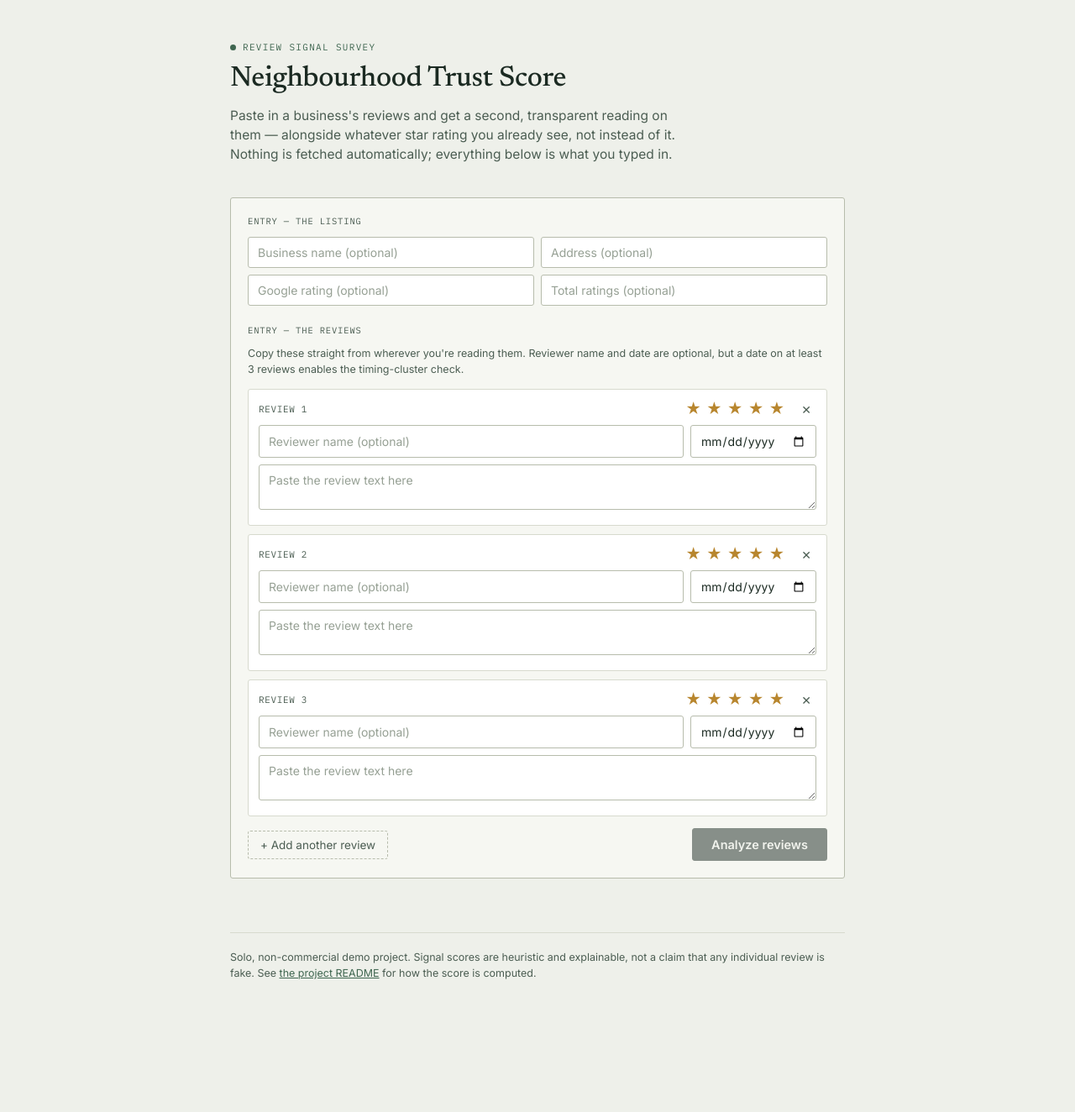
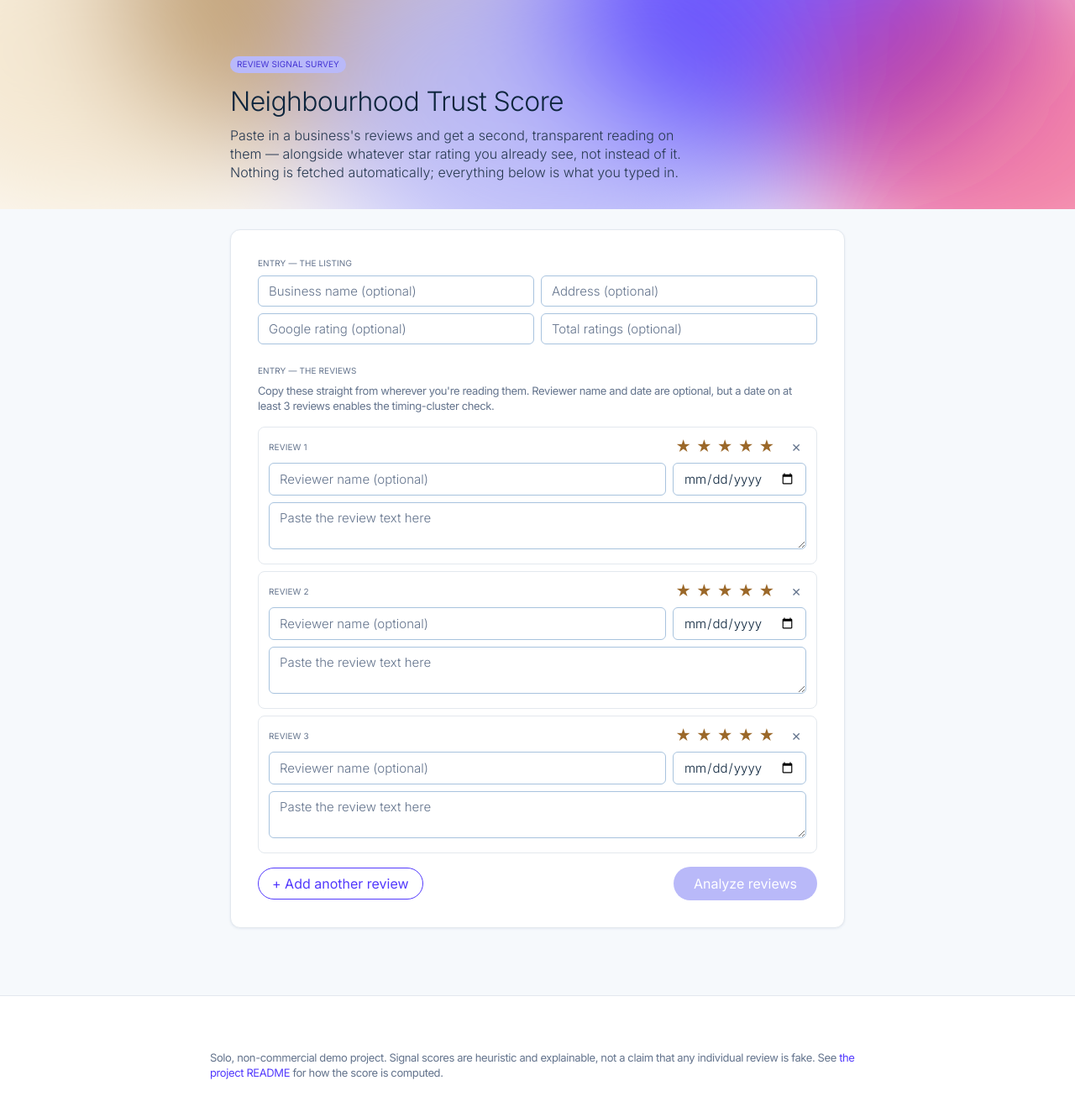
Before and after one commit to Pavitra-dev24/Truslty-Neighbourhood-Trust-Score, a React (Vite) app in the folder frontend/: page / in a window 1280 px wide. Shown: the top 1324 px of the page at 84% size. Before the commit the page ends 1265 px from the top, so only its background shows below. Built offline with nearby package versions, Linux system fonts and the light colour scheme; no server answers.

Commit message:
Design Update

```diff
--- a/frontend/index.html
+++ b/frontend/index.html
@@ -8,7 +8,7 @@
     <link rel="preconnect" href="https://fonts.googleapis.com" />
     <link rel="preconnect" href="https://fonts.gstatic.com" crossorigin />
     <link
-      href="https://fonts.googleapis.com/css2?family=Newsreader:ital,wght@0,400;0,500;0,600;1,400&family=Inter:wght@400;500;600;700&family=IBM+Plex+Mono:wght@400;500&display=swap"
+      href="https://fonts.googleapis.com/css2?family=Inter:wght@300;400&display=swap"
       rel="stylesheet"
     />
   </head>
--- a/frontend/src/App.jsx
+++ b/frontend/src/App.jsx
@@ -1,6 +1,7 @@
 import React, { useState } from "react";
 import ReviewForm from "./components/ReviewForm";
 import TrustCard from "./components/TrustCard";
+import GradientMesh from "./components/GradientMesh";
 import { analyzeReviews } from "./api";
 
 export default function App() {
@@ -23,17 +24,21 @@ export default function App() {
   }
 
   return (
-    <div className="app-shell">
-      <header className="masthead">
-        <div className="eyebrow">Review signal survey</div>
+    <div className="page">
+      <div className="hero">
+        <GradientMesh />
+        <div className="hero-content">
+          <div className="pill-tag-soft">Review signal survey</div>
           <h1>Neighbourhood Trust Score</h1>
           <p>
             Paste in a business's reviews and get a second, transparent reading on them —
             alongside whatever star rating you already see, not instead of it. Nothing is
             fetched automatically; everything below is what you typed in.
           </p>
-      </header>
+        </div>
+      </div>
 
+      <div className="app-shell">
         <ReviewForm onSubmit={handleSubmit} loading={loading} />
 
         {error && <div className="error-banner">{error}</div>}
@@ -41,14 +46,17 @@ export default function App() {
         {loading && <div className="loading-text">Reading reviews…</div>}
 
         {analysis && <TrustCard data={analysis} />}
+      </div>
 
       <footer className="site-footer">
-        Solo, non-commercial demo project. Signal scores are heuristic and explainable, not a
-        claim that any individual review is fake. See{" "}
+        <div className="site-footer-inner">
+          Solo, non-commercial demo project. Signal scores are heuristic and explainable, not
+          a claim that any individual review is fake. See{" "}
           <a href="https://github.com" target="_blank" rel="noreferrer">
             the project README
           </a>{" "}
           for how the score is computed.
+        </div>
       </footer>
     </div>
   );
--- /dev/null
+++ b/frontend/src/components/GradientMesh.jsx
@@ -0,0 +1,37 @@
+import React from "react";
+
+/**
+ * The gradient mesh backdrop — pastel cream through sherbet, lavender,
+ * indigo, and ruby pink, blurred horizontally across the hero. Built as
+ * an SVG with blurred organic blobs rather than a flat CSS gradient,
+ * per the design system's note that the real mesh isn't CSS-renderable.
+ *
+ * Scoped to only the documented brand tokens: canvas-cream (cream stop),
+ * lemon (sherbet-orange stop), primary-bg-subdued-hover (lavender stop —
+ * the palest indigo token available), primary (indigo stop), and ruby
+ * (ruby-pink stop).
+ */
+export default function GradientMesh() {
+  return (
+    <svg
+      className="gradient-mesh"
+      viewBox="0 0 1200 420"
+      preserveAspectRatio="xMidYMid slice"
+      aria-hidden="true"
+    >
+      <defs>
+        <filter id="meshBlur" x="-50%" y="-50%" width="200%" height="200%">
+          <feGaussianBlur stdDeviation="70" />
+        </filter>
+      </defs>
+      <rect width="1200" height="420" fill="#ffffff" />
+      <g filter="url(#meshBlur)">
+        <ellipse cx="90" cy="150" rx="260" ry="200" fill="#f5e9d4" />
+        <ellipse cx="360" cy="80" rx="240" ry="190" fill="#9b6829" opacity="0.55" />
+        <ellipse cx="620" cy="220" rx="260" ry="210" fill="#b9b9f9" opacity="0.9" />
+        <ellipse cx="880" cy="90" rx="270" ry="200" fill="#533afd" opacity="0.8" />
+        <ellipse cx="1130" cy="230" rx="240" ry="210" fill="#ea2261" opacity="0.55" />
+      </g>
+    </svg>
+  );
+}
--- a/frontend/src/styles.css
+++ b/frontend/src/styles.css
@@ -1,29 +1,56 @@
 /* ============================================================
-   Design tokens
-   Subject: a field-survey instrument for reading local reviews.
-   The whole page borrows the vocabulary of a surveyor's notebook —
-   log entries, hairline rules, a measuring dial — because the
-   product's actual job is "take a measurement and show your work."
+   Design tokens — adapted from DESIGN.md (Stripe-inspired system)
+   Sohne is proprietary; using Inter at weight 300 with the
+   documented negative tracking as the open-source substitute,
+   per the spec's own "Note on Font Substitutes."
    ============================================================ */
 :root {
-  --paper: #eef0ea;
-  --paper-raised: #f6f7f2;
-  --ink: #1b2a22;
-  --ink-soft: #4b5d52;
-  --moss: #3f6650;
-  --moss-soft: #dce7de;
-  --amber: #b8862e;
-  --amber-soft: #f3e6cb;
-  --brick: #9c3b33;
-  --brick-soft: #f1dbd8;
-  --line: #d7dace;
-  --line-strong: #b7bcac;
+  /* Brand & accent */
+  --primary: #533afd;
+  --primary-deep: #4434d4;
+  --primary-press: #2e2b8c;
+  --primary-soft: #665efd;
+  --primary-subdued: #b9b9f9;
+  --brand-dark-900: #1c1e54;
+  --ruby: #ea2261;
+  --lemon: #9b6829;
 
-  --font-display: "Newsreader", Georgia, serif;
-  --font-body: "Inter", -apple-system, BlinkMacSystemFont, sans-serif;
-  --font-mono: "IBM Plex Mono", ui-monospace, monospace;
+  /* Surface */
+  --canvas: #ffffff;
+  --canvas-soft: #f6f9fc;
+  --canvas-cream: #f5e9d4;
+  --hairline: #e3e8ee;
+  --hairline-input: #a8c3de;
 
-  --radius: 3px;
+  /* Text */
+  --ink: #0d253d;
+  --ink-secondary: #273951;
+  --ink-mute: #64748d;
+  --on-primary: #ffffff;
+
+  /* Radius */
+  --r-xs: 4px;
+  --r-sm: 6px;
+  --r-md: 8px;
+  --r-lg: 12px;
+  --r-xl: 16px;
+  --r-pill: 9999px;
+
+  /* Spacing */
+  --sp-xxs: 2px;
+  --sp-xs: 4px;
+  --sp-sm: 8px;
+  --sp-md: 12px;
+  --sp-lg: 16px;
+  --sp-xl: 24px;
+  --sp-xxl: 32px;
+  --sp-huge: 64px;
+
+  /* Elevation */
+  --shadow-1: rgba(0, 55, 112, 0.08) 0 1px 3px;
+  --shadow-2: rgba(0, 55, 112, 0.08) 0 8px 24px, rgba(0, 55, 112, 0.04) 0 2px 6px;
+
+  --font: "Inter", "SF Pro Display", system-ui, -apple-system, sans-serif;
   --max-width: 780px;
 }
 
@@ -37,19 +64,21 @@ html {
 
 body {
   margin: 0;
-  background: var(--paper);
+  background: var(--canvas-soft);
   color: var(--ink);
-  font-family: var(--font-body);
-  font-size: 16px;
-  line-height: 1.5;
+  font-family: var(--font);
+  font-weight: 300;
+  font-size: 15px;
+  line-height: 1.4;
+  font-feature-settings: "ss01";
 }
 
 ::selection {
-  background: var(--moss-soft);
+  background: var(--primary-subdued);
 }
 
 :focus-visible {
-  outline: 2px solid var(--moss);
+  outline: 2px solid var(--primary);
   outline-offset: 2px;
 }
 
@@ -57,86 +86,124 @@ button {
   font-family: inherit;
 }
 
-.app-shell {
+.page {
+  min-height: 100%;
+}
+
+/* ---------------- hero ---------------- */
+.hero {
+  position: relative;
+  background: var(--canvas);
+  overflow: hidden;
+}
+
+.gradient-mesh {
+  position: absolute;
+  inset: 0;
+  width: 100%;
+  height: 100%;
+}
+
+.hero-content {
+  position: relative;
+  z-index: 1;
   max-width: var(--max-width);
   margin: 0 auto;
-  padding: 48px 24px 96px;
+  padding: var(--sp-huge) var(--sp-xl) var(--sp-xxl);
 }
 
-/* ---------------- header ---------------- */
-.masthead {
-  margin-bottom: 40px;
+.pill-tag-soft {
+  display: inline-block;
+  background: var(--primary-subdued);
+  color: var(--primary-deep);
+  font-size: 10px;
+  font-weight: 400;
+  letter-spacing: 0.1px;
+  text-transform: uppercase;
+  line-height: 1.15;
+  padding: 4px 8px;
+  border-radius: var(--r-pill);
+  margin-bottom: var(--sp-lg);
 }
 
-.masthead .eyebrow {
-  font-family: var(--font-mono);
-  font-size: 11px;
-  letter-spacing: 0.12em;
-  text-transform: uppercase;
-  color: var(--moss);
-  display: flex;
-  align-items: center;
-  gap: 8px;
-  margin-bottom: 10px;
+.hero-content h1 {
+  font-family: var(--font);
+  font-weight: 300;
+  font-size: 32px;
+  line-height: 1.1;
+  letter-spacing: -0.64px;
+  color: var(--ink);
+  margin: 0 0 var(--sp-md);
+  font-feature-settings: "ss01";
 }
 
-.masthead .eyebrow::before {
-  content: "";
-  width: 7px;
-  height: 7px;
-  border-radius: 50%;
-  background: var(--moss);
-  display: inline-block;
-}
-
-.masthead h1 {
-  font-family: var(--font-display);
-  font-weight: 500;
-  font-size: 34px;
-  line-height: 1.15;
-  margin: 0 0 12px;
-  letter-spacing: -0.01em;
-}
-
-.masthead p {
-  color: var(--ink-soft);
-  font-size: 15.5px;
+.hero-content p {
+  font-size: 16px;
+  font-weight: 300;
+  line-height: 1.4;
+  color: var(--ink-secondary);
   max-width: 56ch;
   margin: 0;
 }
 
-/* ---------------- review form ---------------- */
+@media (max-width: 560px) {
+  .hero-content {
+    padding: var(--sp-xxl) var(--sp-lg) var(--sp-xl);
+  }
+  .hero-content h1 {
+    font-size: 26px;
+  }
+}
+
+/* ---------------- shell ---------------- */
+.app-shell {
+  max-width: var(--max-width);
+  margin: 0 auto;
+  padding: var(--sp-xl) var(--sp-xl) var(--sp-huge);
+}
+
+/* ---------------- review form (card-feature-light) ---------------- */
 .review-form {
-  border: 1px solid var(--line-strong);
-  background: var(--paper-raised);
-  border-radius: var(--radius);
-  padding: 20px;
-  margin-bottom: 8px;
+  background: var(--canvas);
+  border: 1px solid var(--hairline);
+  border-radius: var(--r-lg);
+  box-shadow: var(--shadow-1);
+  padding: var(--sp-xxl);
+  margin-bottom: var(--sp-lg);
+}
+
+@media (max-width: 560px) {
+  .review-form {
+    padding: var(--sp-xl);
+  }
 }
 
 .form-section-label {
-  font-family: var(--font-mono);
-  font-size: 10.5px;
-  color: var(--ink-soft);
+  font-size: 10px;
+  font-weight: 400;
+  letter-spacing: 0.1px;
   text-transform: uppercase;
-  letter-spacing: 0.08em;
-  margin-bottom: 10px;
+  color: var(--ink-mute);
+  margin-bottom: var(--sp-sm);
 }
 
 .form-section-label:not(:first-child) {
-  margin-top: 22px;
+  margin-top: var(--sp-xl);
 }
 
 .form-hint {
-  font-size: 12.5px;
-  color: var(--ink-soft);
-  margin-bottom: 14px;
+  font-size: 13px;
+  font-weight: 400;
+  letter-spacing: -0.39px;
+  line-height: 1.4;
+  color: var(--ink-mute);
+  margin-bottom: var(--sp-lg);
 }
 
 .business-fields {
   display: grid;
   grid-template-columns: 1fr 1fr;
-  gap: 8px;
+  gap: var(--sp-sm);
 }
 
 @media (max-width: 560px) {
@@ -149,42 +216,48 @@ button {
 .review-form input[type="number"],
 .review-form input[type="date"],
 .review-form textarea {
-  border: 1px solid var(--line-strong);
-  background: #fff;
-  border-radius: var(--radius);
-  padding: 9px 11px;
-  font-size: 14px;
-  font-family: var(--font-body);
+  border: 1px solid var(--hairline-input);
+  background: var(--canvas);
+  border-radius: var(--r-sm);
+  padding: 8px 12px;
+  font-size: 15px;
+  font-weight: 300;
+  font-family: var(--font);
   color: var(--ink);
   width: 100%;
 }
 
+.review-form input:focus,
+.review-form textarea:focus {
+  border-color: var(--primary);
+}
+
 .review-form input::placeholder,
 .review-form textarea::placeholder {
-  color: #96a094;
+  color: var(--ink-mute);
 }
 
 .review-row {
-  border: 1px solid var(--line);
-  border-radius: var(--radius);
-  background: #fff;
-  padding: 12px;
-  margin-bottom: 10px;
+  border: 1px solid var(--hairline);
+  border-radius: var(--r-md);
+  background: var(--canvas);
+  padding: var(--sp-md);
+  margin-bottom: var(--sp-sm);
 }
 
 .review-row-header {
   display: flex;
   align-items: center;
-  gap: 12px;
-  margin-bottom: 8px;
+  gap: var(--sp-md);
+  margin-bottom: var(--sp-sm);
 }
 
 .review-row-index {
-  font-family: var(--font-mono);
-  font-size: 11px;
-  color: var(--ink-soft);
+  font-size: 10px;
+  font-weight: 400;
+  letter-spacing: 0.1px;
+  color: var(--ink-mute);
   text-transform: uppercase;
-  letter-spacing: 0.06em;
 }
 
 .star-rating {
@@ -200,24 +273,24 @@ button {
   font-size: 18px;
   line-height: 1;
   padding: 2px;
-  color: var(--line-strong);
+  color: var(--hairline-input);
 }
 
 .star-button.filled {
-  color: var(--amber);
+  color: var(--lemon);
 }
 
 .remove-row-btn {
   background: none;
   border: none;
-  color: var(--ink-soft);
+  color: var(--ink-mute);
   cursor: pointer;
   font-size: 14px;
   padding: 2px 6px;
 }
 
 .remove-row-btn:hover:not(:disabled) {
-  color: var(--brick);
+  color: var(--ruby);
 }
 
 .remove-row-btn:disabled {
@@ -228,8 +301,8 @@ button {
 .review-row-fields {
   display: grid;
   grid-template-columns: 1fr auto;
-  gap: 8px;
-  margin-bottom: 8px;
+  gap: var(--sp-sm);
+  margin-bottom: var(--sp-sm);
 }
 
 .review-row-fields input[type="date"] {
@@ -240,160 +313,181 @@ button {
   display: flex;
   justify-content: space-between;
   align-items: center;
-  margin-top: 14px;
-  gap: 12px;
+  margin-top: var(--sp-lg);
+  gap: var(--sp-md);
   flex-wrap: wrap;
 }
 
+/* button-secondary */
 .add-row-btn {
-  background: none;
-  border: 1px dashed var(--line-strong);
-  color: var(--ink-soft);
-  border-radius: var(--radius);
-  padding: 8px 14px;
-  font-size: 13.5px;
+  background: var(--canvas);
+  border: 1px solid var(--primary);
+  color: var(--primary);
+  border-radius: var(--r-pill);
+  padding: 8px 16px;
+  font-size: 16px;
+  font-weight: 400;
   cursor: pointer;
 }
 
 .add-row-btn:hover {
-  border-color: var(--moss);
-  color: var(--moss);
+  background: var(--primary-subdued);
 }
 
+/* button-primary-pill */
 .submit-btn {
-  border: 1px solid var(--ink);
-  background: var(--ink);
-  color: var(--paper);
-  border-radius: var(--radius);
-  padding: 10px 22px;
-  font-size: 14.5px;
-  font-weight: 600;
+  border: none;
+  background: var(--primary);
+  color: var(--on-primary);
+  border-radius: var(--r-pill);
+  padding: 10px 24px;
+  font-size: 16px;
+  font-weight: 400;
   cursor: pointer;
-  transition: opacity 0.15s ease;
+  transition: background-color 0.15s ease;
   margin-left: auto;
 }
 
 .submit-btn:hover:not(:disabled) {
-  opacity: 0.85;
+  background: var(--primary-deep);
+}
+
+.submit-btn:active:not(:disabled) {
+  background: var(--primary-press);
 }
 
 .submit-btn:disabled {
-  opacity: 0.5;
+  background: var(--primary-subdued);
   cursor: default;
 }
 
 .error-banner {
-  border: 1px solid var(--brick);
-  background: var(--brick-soft);
-  color: var(--brick);
-  border-radius: var(--radius);
-  padding: 12px 14px;
+  border: 1px solid var(--ruby);
+  background: rgba(234, 34, 97, 0.07);
+  color: var(--ruby);
+  border-radius: var(--r-md);
+  padding: var(--sp-md) var(--sp-lg);
   font-size: 14px;
-  margin-top: 16px;
+  font-weight: 400;
+  margin-top: var(--sp-lg);
 }
 
 /* ---------------- trust card ---------------- */
 .trust-card {
-  margin-top: 40px;
-  border: 1px solid var(--line-strong);
-  border-radius: var(--radius);
-  background: var(--paper-raised);
+  margin-top: var(--sp-xl);
+  border: 1px solid var(--hairline);
+  border-radius: var(--r-lg);
+  background: var(--canvas);
+  box-shadow: var(--shadow-2);
   overflow: hidden;
 }
 
 .trust-card-header {
-  padding: 24px 24px 0;
+  padding: var(--sp-xxl) var(--sp-xxl) 0;
+}
+
+@media (max-width: 560px) {
+  .trust-card-header {
+    padding: var(--sp-xl) var(--sp-xl) 0;
+  }
 }
 
 .trust-card-header h2 {
-  font-family: var(--font-display);
-  font-weight: 500;
-  font-size: 24px;
+  font-family: var(--font);
+  font-weight: 300;
+  font-size: 22px;
+  line-height: 1.1;
+  letter-spacing: -0.22px;
+  color: var(--ink);
   margin: 0 0 4px;
+  font-feature-settings: "ss01";
 }
 
 .trust-card-header .address {
-  color: var(--ink-soft);
-  font-size: 14px;
-  margin-bottom: 4px;
-}
-
-.trust-card-header .maps-link {
+  color: var(--ink-mute);
   font-size: 13px;
-  color: var(--moss);
-  text-decoration: none;
-  font-family: var(--font-mono);
-}
-
-.trust-card-header .maps-link:hover {
-  text-decoration: underline;
+  font-weight: 400;
+  letter-spacing: -0.39px;
+  margin-bottom: var(--sp-xs);
 }
 
 .measurement-panel {
   display: grid;
   grid-template-columns: 220px 1fr;
-  gap: 24px;
-  padding: 24px;
+  gap: var(--sp-xl);
+  padding: var(--sp-xxl);
   align-items: center;
 }
 
 @media (max-width: 560px) {
   .measurement-panel {
     grid-template-columns: 1fr;
+    padding: var(--sp-xl);
   }
 }
 
 .google-rating-block {
-  font-family: var(--font-mono);
-  font-size: 12px;
-  color: var(--ink-soft);
+  font-size: 10px;
+  font-weight: 400;
+  letter-spacing: 0.1px;
+  color: var(--ink-mute);
   text-transform: uppercase;
-  letter-spacing: 0.06em;
-  margin-top: 12px;
+  margin-top: var(--sp-md);
 }
 
 .google-rating-block .value {
-  font-size: 20px;
+  font-size: 19px;
+  font-weight: 300;
+  letter-spacing: -0.42px;
+  font-feature-settings: "tnum";
   color: var(--ink);
-  font-weight: 600;
-  letter-spacing: normal;
   text-transform: none;
-  font-family: var(--font-body);
+  font-family: var(--font);
+  margin-top: 2px;
 }
 
 .summary-text {
-  font-size: 14.5px;
+  font-size: 15px;
+  font-weight: 300;
+  line-height: 1.4;
   color: var(--ink);
-  line-height: 1.55;
 }
 
 .sample-note {
-  font-size: 12.5px;
-  color: var(--ink-soft);
-  margin-top: 6px;
+  font-size: 13px;
+  font-weight: 400;
+  letter-spacing: -0.39px;
+  color: var(--ink-mute);
+  margin-top: var(--sp-xs);
 }
 
 /* ---------------- breakdown ---------------- */
 .breakdown {
-  border-top: 1px solid var(--line);
-  padding: 20px 24px;
+  border-top: 1px solid var(--hairline);
+  padding: var(--sp-xl) var(--sp-xxl);
+}
+
+@media (max-width: 560px) {
+  .breakdown {
+    padding: var(--sp-lg) var(--sp-xl);
+  }
 }
 
 .breakdown h3,
 .reviews-section h3 {
-  font-family: var(--font-mono);
-  font-size: 11px;
+  font-size: 10px;
+  font-weight: 400;
   text-transform: uppercase;
-  letter-spacing: 0.1em;
-  color: var(--ink-soft);
-  margin: 0 0 14px;
+  letter-spacing: 0.1px;
+  color: var(--ink-mute);
+  margin: 0 0 var(--sp-md);
 }
 
 .breakdown-row {
   display: flex;
-  gap: 12px;
-  padding: 10px 0;
-  border-bottom: 1px solid var(--line);
+  gap: var(--sp-md);
+  padding: var(--sp-sm) 0;
+  border-bottom: 1px solid var(--hairline);
 }
 
 .breakdown-row:last-child {
@@ -401,43 +495,53 @@ button {
 }
 
 .breakdown-count {
-  font-family: var(--font-mono);
-  font-size: 14px;
-  font-weight: 600;
+  font-size: 15px;
+  font-weight: 400;
+  letter-spacing: -0.42px;
+  font-feature-settings: "tnum";
   color: var(--ink);
   width: 20px;
   flex-shrink: 0;
 }
 
 .breakdown-count.zero {
-  color: var(--ink-soft);
-  font-weight: 400;
+  color: var(--ink-mute);
+  font-weight: 300;
 }
 
 .breakdown-text .signal-name {
-  font-size: 14px;
-  font-weight: 600;
+  font-size: 15px;
+  font-weight: 400;
   color: var(--ink);
 }
 
 .breakdown-text .signal-explanation {
   font-size: 13px;
-  color: var(--ink-soft);
+  font-weight: 400;
+  letter-spacing: -0.39px;
+  line-height: 1.4;
+  color: var(--ink-mute);
   margin-top: 2px;
 }
 
 /* ---------------- reviews ---------------- */
 .reviews-section {
-  border-top: 1px solid var(--line);
-  padding: 20px 24px 24px;
+  border-top: 1px solid var(--hairline);
+  padding: var(--sp-xl) var(--sp-xxl) var(--sp-xxl);
+}
+
+@media (max-width: 560px) {
+  .reviews-section {
+    padding: var(--sp-lg) var(--sp-xl) var(--sp-xl);
+  }
 }
 
 .review-item {
-  border: 1px solid var(--line);
-  border-radius: var(--radius);
-  padding: 14px 16px;
-  margin-bottom: 12px;
-  background: #fff;
+  border: 1px solid var(--hairline);
+  border-radius: var(--r-md);
+  padding: var(--sp-md) var(--sp-lg);
+  margin-bottom: var(--sp-sm);
+  background: var(--canvas-soft);
 }
 
 .review-item:last-child {
@@ -448,79 +552,96 @@ button {
   display: flex;
   justify-content: space-between;
   align-items: baseline;
-  gap: 12px;
-  margin-bottom: 6px;
+  gap: var(--sp-md);
+  margin-bottom: var(--sp-xs);
 }
 
 .review-author {
-  font-weight: 600;
+  font-weight: 400;
   font-size: 14px;
+  color: var(--ink);
 }
 
 .review-meta {
-  font-family: var(--font-mono);
-  font-size: 12px;
-  color: var(--ink-soft);
+  font-size: 13px;
+  font-weight: 400;
+  letter-spacing: -0.39px;
+  font-feature-settings: "tnum";
+  color: var(--ink-mute);
   white-space: nowrap;
 }
 
 .review-text {
   font-size: 14px;
+  font-weight: 300;
   color: var(--ink);
   line-height: 1.5;
-  margin-bottom: 10px;
+  margin-bottom: var(--sp-sm);
 }
 
 .flag-chips {
   display: flex;
   flex-wrap: wrap;
-  gap: 6px;
+  gap: var(--sp-xs);
 }
 
 .flag-chip {
-  font-family: var(--font-mono);
-  font-size: 11px;
+  font-size: 10px;
+  font-weight: 400;
+  letter-spacing: 0.1px;
   padding: 3px 8px;
-  border-radius: 999px;
-  background: var(--amber-soft);
-  color: var(--amber);
-  border: 1px solid transparent;
+  border-radius: var(--r-pill);
+  background: rgba(155, 104, 41, 0.12);
+  color: var(--lemon);
 }
 
 .disclaimer {
-  border-top: 1px solid var(--line);
-  padding: 16px 24px;
-  font-size: 12.5px;
-  color: var(--ink-soft);
-  background: var(--paper);
+  border-top: 1px solid var(--hairline);
+  padding: var(--sp-lg) var(--sp-xxl);
+  font-size: 13px;
+  font-weight: 400;
+  letter-spacing: -0.39px;
+  color: var(--ink-mute);
+  background: var(--canvas-soft);
+}
+
+@media (max-width: 560px) {
+  .disclaimer {
+    padding: var(--sp-lg) var(--sp-xl);
+  }
 }
 
 /* ---------------- empty / loading states ---------------- */
-.empty-state {
-  margin-top: 40px;
-  padding: 32px 24px;
-  border: 1px dashed var(--line-strong);
-  border-radius: var(--radius);
-  text-align: center;
-  color: var(--ink-soft);
-  font-size: 14px;
+.loading-text {
+  font-size: 13px;
+  font-weight: 400;
+  letter-spacing: -0.39px;
+  color: var(--ink-mute);
+  margin-top: var(--sp-lg);
 }
 
-.loading-text {
-  font-family: var(--font-mono);
-  font-size: 13px;
-  color: var(--ink-soft);
-  margin-top: 16px;
+/* ---------------- footer (footer-light) ---------------- */
+.site-footer {
+  background: var(--canvas);
+  border-top: 1px solid var(--hairline);
+  padding: var(--sp-huge) var(--sp-xl);
 }
 
-footer.site-footer {
-  margin-top: 64px;
-  padding-top: 20px;
-  border-top: 1px solid var(--line);
-  font-size: 12.5px;
-  color: var(--ink-soft);
+.site-footer-inner {
+  max-width: var(--max-width);
+  margin: 0 auto;
+  font-size: 13px;
+  font-weight: 400;
+  letter-spacing: -0.39px;
+  line-height: 1.4;
+  color: var(--ink-mute);
 }
 
-footer.site-footer a {
-  color: var(--moss);
+.site-footer-inner a {
+  color: var(--primary);
+  text-decoration: none;
 }
+
+.site-footer-inner a:hover {
+  text-decoration: underline;
+}
```
Also changed, not shown: frontend/src/components/Gauge.jsx (+27 -18 lines). Lines whose indentation alone changed are shown as unchanged.
